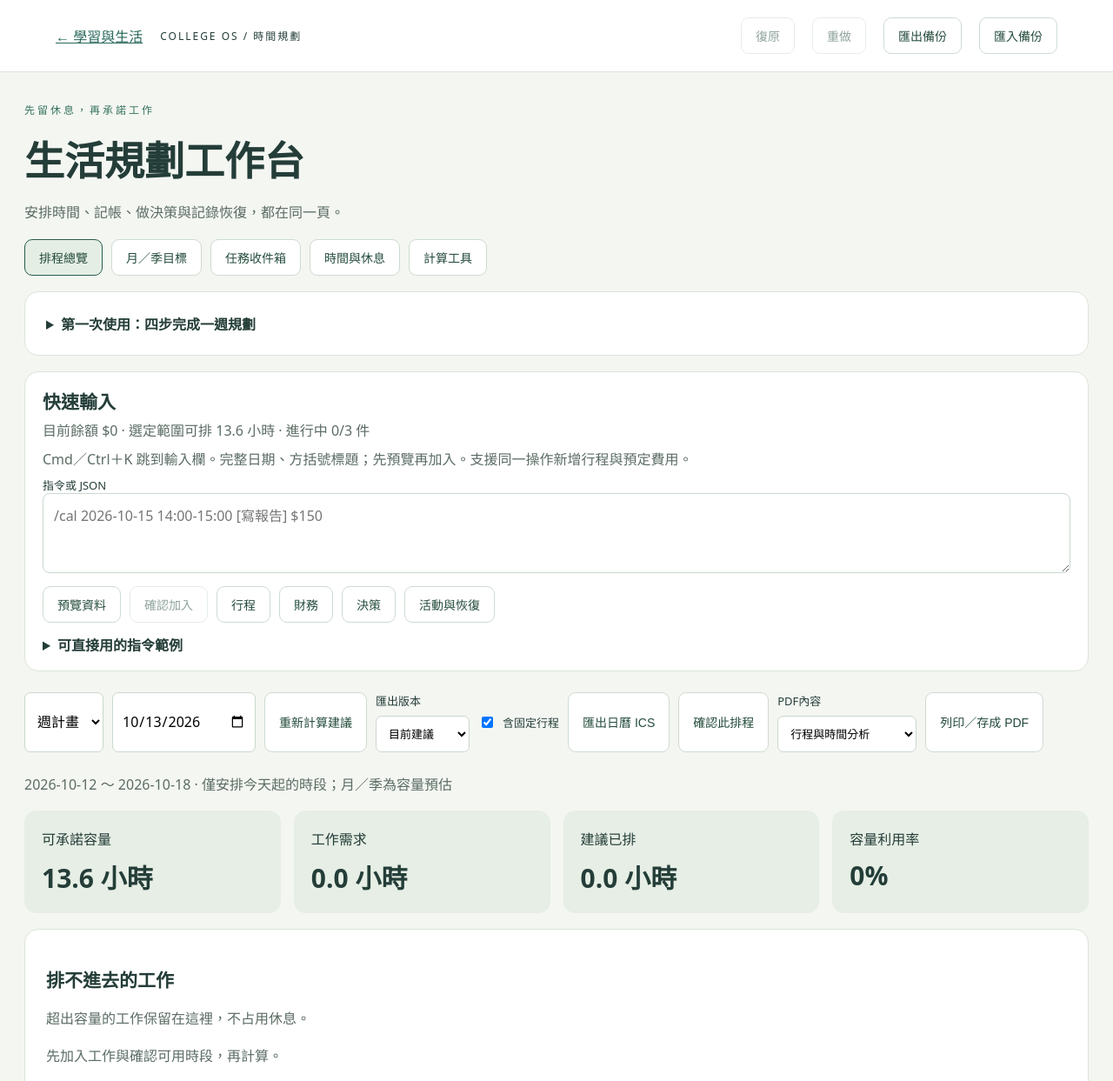
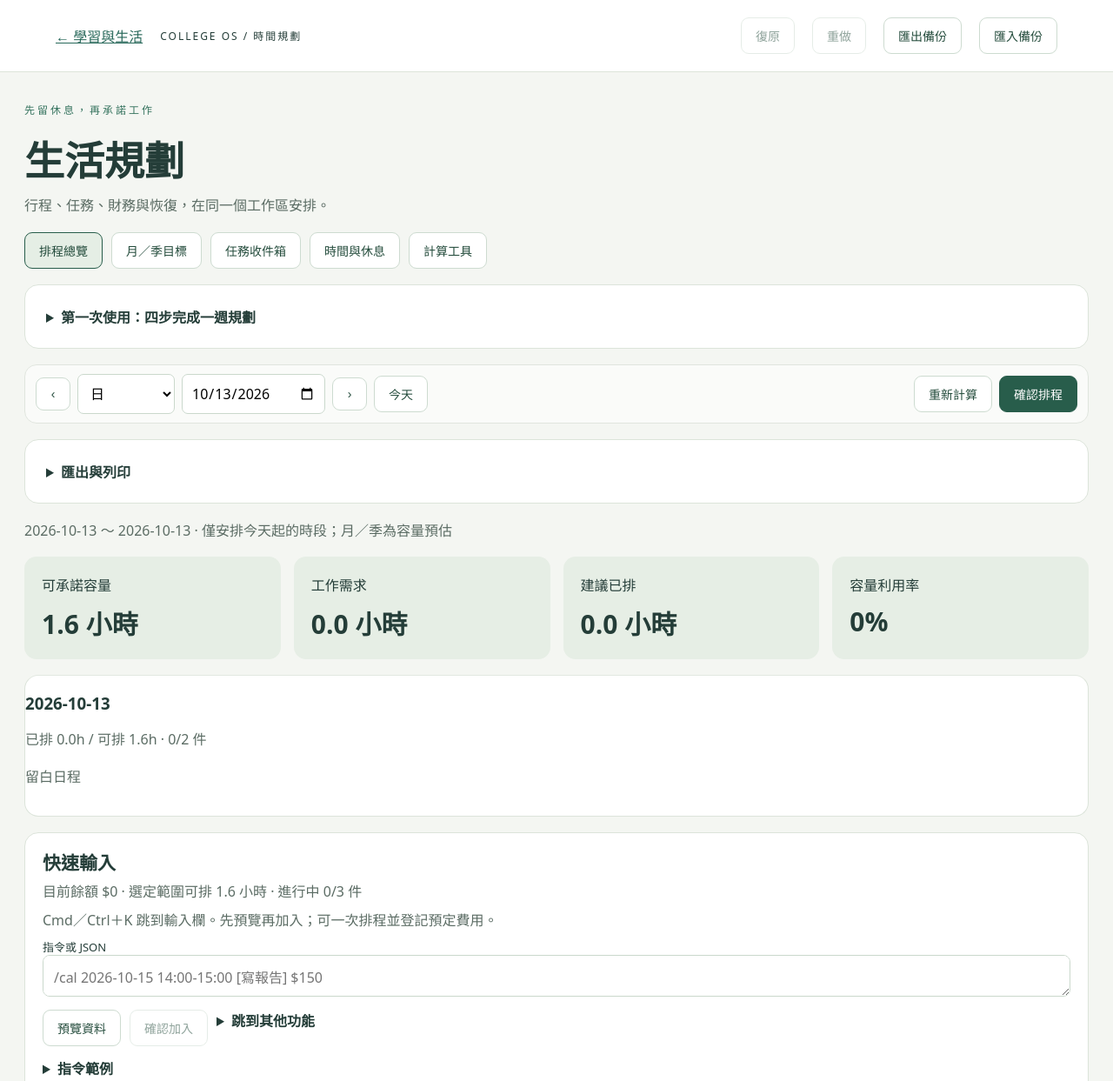
Before and after one commit to bobrta/college-life-web, a plain HTML site: page planner.html in a window 1280 px wide. Shown: the top 1243 px of the page at 87% size. Drawn offline with Linux system fonts and the light colour scheme.

Commit message:
Reorder life planner calendar workspace

```diff
--- a/planner.html
+++ b/planner.html
@@ -21,8 +21,8 @@
     </header>
     <main>
       <p class="eyebrow">先留休息，再承諾工作</p>
-      <h1>生活規劃工作台</h1>
-      <p>安排時間、記帳、做決策與記錄恢復，都在同一頁。</p>
+      <h1>生活規劃</h1>
+      <p class="page-intro">行程、任務、財務與恢復，在同一個工作區安排。</p>
       <nav>
         <button data-tab="overview" class="active" aria-pressed="true">
           排程總覽</button
@@ -32,7 +32,7 @@
         ><button data-tab="tools">計算工具</button>
       </nav>
       <p id="status" role="status"></p>
-      <details class="panel">
+      <details class="panel onboarding">
         <summary>第一次使用：四步完成一週規劃</summary>
         <ol>
           <li>到「時間與休息」填可用時段、每日工時上限與休息規則。</li>
@@ -46,77 +46,73 @@
           計時扣除的是投入時間，剩餘估時仍需你校正；投入時間不等於學會。估時歸零後仍要核對完成條件，再按「確認完成」。每次週日規劃後匯出備份。
         </p>
       </details>
+      <section id="overview">
+        <div class="schedule-toolbar">
+          <div class="range-controls">
+            <button id="previous-period" type="button" aria-label="上一個週期">‹</button>
+            <select id="period" aria-label="規劃範圍">
+              <option value="day">日</option>
+              <option value="week">週計畫</option>
+              <option value="month">月計畫</option>
+              <option value="quarter">季計畫</option>
+              <option value="year">年計畫</option>
+            </select>
+            <input id="anchor" type="date" aria-label="規劃日期" />
+            <button id="next-period" type="button" aria-label="下一個週期">›</button>
+            <button id="go-today" type="button">今天</button>
+          </div>
+          <div class="primary-actions">
+            <button id="replan">重新計算</button>
+            <button id="confirm-plan">確認排程</button>
+          </div>
+        </div>
+        <details class="panel export-tools">
+          <summary>匯出與列印</summary>
+          <div class="toolbar">
+            <label>匯出版本<select id="export-plan-source">
+              <option value="suggested">目前建議</option>
+              <option value="confirmed">已確認快照</option>
+            </select></label>
+            <label><input id="export-fixed" type="checkbox" checked />含固定行程</label>
+            <button id="export-ics">匯出日曆 ICS</button>
+            <label>PDF內容<select id="print-scope">
+              <option value="schedule">行程與時間分析</option>
+              <option value="all">全部，含財務與活動</option>
+            </select></label>
+            <button id="print">列印／存成 PDF</button>
+          </div>
+        </details>
+        <p id="range"></p>
+        <div id="metrics" class="metrics"></div>
+        <div id="schedule"></div>
         <section id="hub-capture" class="panel">
           <h2>快速輸入</h2>
           <p id="hub-summary"></p>
-        <p>
-          Cmd／Ctrl＋K
-          跳到輸入欄。完整日期、方括號標題；先預覽再加入。支援同一操作新增行程與預定費用。
-        </p>
-        <label for="hub-command">指令或 JSON</label
-        ><textarea
-          id="hub-command"
-          rows="3"
-          maxlength="10000"
-          placeholder="/cal 2026-10-15 14:00-15:00 [寫報告] $150"
-        ></textarea>
+          <p>Cmd／Ctrl＋K 跳到輸入欄。先預覽再加入；可一次排程並登記預定費用。</p>
+          <label for="hub-command">指令或 JSON</label>
+          <textarea id="hub-command" rows="1" maxlength="10000" placeholder="/cal 2026-10-15 14:00-15:00 [寫報告] $150"></textarea>
           <div class="toolbar">
-          <button id="command-preview" type="button">預覽資料</button
-          ><button id="command-apply" type="button" disabled>確認加入</button
-          ><button data-hub-jump="overview">行程</button
-          ><button data-hub-jump="finance-hub">財務</button
-          ><button data-hub-jump="decision-hub">決策</button
-          ><button data-hub-jump="health-hub">活動與恢復</button>
+            <button id="command-preview" type="button">預覽資料</button>
+            <button id="command-apply" type="button" disabled>確認加入</button>
+            <details class="quick-links"><summary>跳到其他功能</summary>
+              <button data-hub-jump="finance-hub">財務</button>
+              <button data-hub-jump="decision-hub">決策</button>
+              <button data-hub-jump="health-hub">活動與恢復</button>
+            </details>
           </div>
           <pre id="command-result" aria-live="polite"></pre>
           <p id="hub-status" role="status"></p>
-        <details>
-          <summary>可直接用的指令範例</summary>
-          <pre>
-/cal 2026-10-15 14:00-15:00 [寫報告] $150
+          <details><summary>指令範例</summary>
+            <pre>/cal 2026-10-15 14:00-15:00 [寫報告] $150
 /fin -150 #餐費 [午餐]
 /fin 2026-10-20 -300 #交通 [考試交通] !預定
 /task [管理學報告] 2h -> must
 /fit 20m #walk [散步]</pre>
-          <p>
-            財務預定轉為實際後不會重複扣款。任務會加入決策區和任務收件箱；只有「正在做」自動參與排程。/fit
-            的睡眠預設0代表未填，請用表單記錄。
-          </p>
+            <p>預定支出轉為實際後不重複扣款；只有「正在做」的工作會自動排程。</p>
           </details>
         </section>
-      <section id="overview">
-        <div class="toolbar">
-          <select id="period" aria-label="規劃範圍">
-            <option value="week">週計畫</option>
-            <option value="month">月計畫</option>
-            <option value="quarter">季計畫</option>
-            <option value="year">年計畫</option></select
-          ><input id="anchor" type="date" aria-label="規劃日期" /><button
-            id="replan"
-          >
-            重新計算建議</button
-          ><label
-            >匯出版本<select id="export-plan-source">
-              <option value="suggested">目前建議</option>
-              <option value="confirmed">已確認快照</option>
-            </select></label
-          ><label
-            ><input
-              id="export-fixed"
-              type="checkbox"
-              checked
-            />含固定行程</label
-          ><button id="export-ics">匯出日曆 ICS</button
-          ><button id="confirm-plan">確認此排程</button
-          ><label
-            >PDF內容<select id="print-scope">
-              <option value="schedule">行程與時間分析</option>
-              <option value="all">全部，含財務與活動</option>
-            </select></label
-          ><button id="print">列印／存成 PDF</button>
-        </div>
-        <p id="range"></p>
-        <div id="metrics" class="metrics"></div>
+        <details class="panel schedule-diagnostics">
+          <summary>容量檢查、專注計時與已確認排程</summary>
           <div class="panel">
             <h2>排不進去的工作</h2>
             <p>超出容量的工作保留在這裡，不占用休息。</p>
@@ -130,12 +126,10 @@
             ><button id="stop">結束並記錄已用時間</button
             ><small>專注結束後須完成休息，才能開始下一段。</small>
           </div>
-        <details class="panel">
-          <summary>最近確認的排程</summary>
+          <h2>最近確認的排程</h2>
           <p id="confirmed-note"></p>
           <div id="confirmed"></div>
         </details>
-        <div id="schedule"></div>
         <div class="panel">
           <h2>時間分析</h2>
           <label
@@ -279,11 +273,9 @@
         </div>
         <div class="panel">
           <h2>固定事件／保護休息</h2>
-          <button id="import-existing" type="button">
-            從原日曆讀取固定事件
-          </button>
+          <button id="import-existing" type="button">同步兩個日曆</button>
           <p>
-            只讀取課程、生活、休息與有時間的考試事件；自主讀書由新排程安排。原日曆保持原資料。
+            合併固定行程到主日曆並讀回課程、生活、休息與考試；同 ID 衝突保留主日曆版本。此操作不刪除資料，也不會發布建議讀書時段。
           </p>
           <form id="event-form">
             <label>名稱<input name="title" maxlength="120" required /></label
```
Lines whose indentation alone changed are shown as unchanged.
